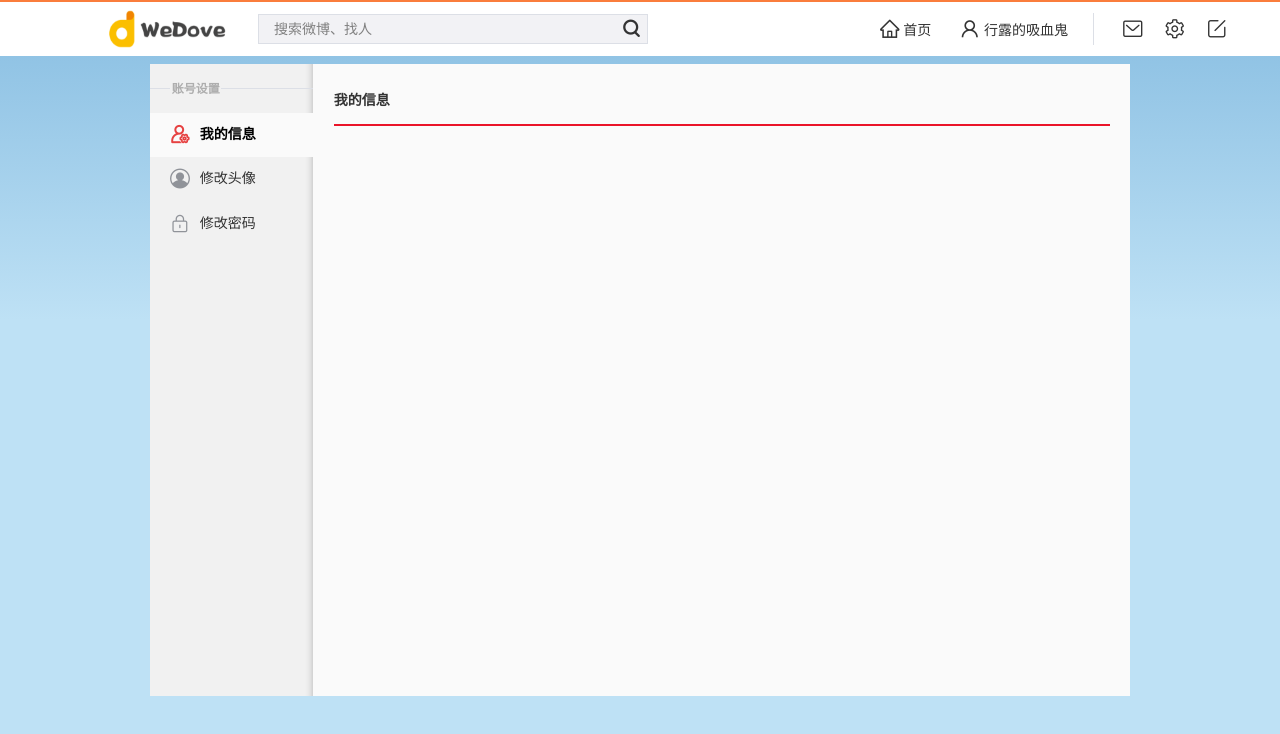
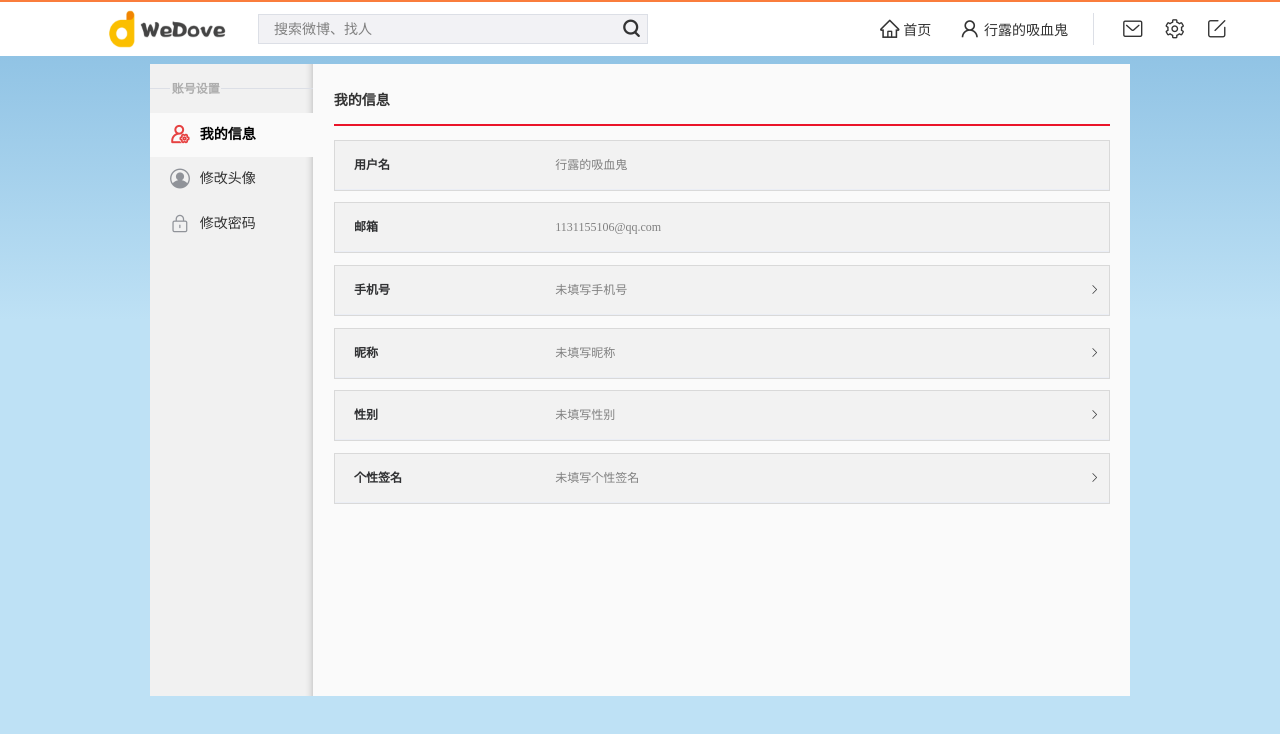
Before and after one commit to lilith0120/wedove, a Vue app: page /setting/message in a window 1280 px wide. Shown: the top 734 px of the page. Built offline with nearby package versions, Linux system fonts and the light colour scheme.

Commit message:
我的信息页面

```diff
--- a/src/components/Header/Header.vue
+++ b/src/components/Header/Header.vue
@@ -308,7 +308,11 @@ export default {
 }
 
 .mark {
-  height: 36px;
+  display: flex;
+  align-items: center;
+  /* border: 1px red solid;
+  box-sizing: border-box; */
+  /* height: 40px; */
 }
 
 .dialog >>> .el-dialog {
--- a/src/components/Setting_self/Change_avatar.vue
+++ b/src/components/Setting_self/Change_avatar.vue
@@ -23,6 +23,7 @@
           :autoCropWidth="option.autoCropWidth"
           :autoCropHeight="option.autoCropHeight"
           :autoCrop="option.autoCrop"
+          :info="option.info"
           @real-time="realTime"
         ></vueCropper>
       </div>
@@ -59,7 +60,8 @@ export default {
         centerBox: true,
         autoCropWidth: 200,
         autoCropHeight: 200,
-        autoCrop: true
+        autoCrop: true,
+        info: false
       }
     };
   },
--- a/src/components/Setting_self/Change_msg.vue
+++ b/src/components/Setting_self/Change_msg.vue
@@ -1,12 +1,180 @@
 <template>
   <div id="change_msg">
     <div id="title">我的信息</div>
+
+    <div id="content">
+      <el-collapse v-model="active" accordion>
+        <el-collapse-item class="dis" disabled>
+          <template slot="title">
+            <div class="c_title">用户名</div>
+            <div class="msg">{{username}}</div>
+          </template>
+        </el-collapse-item>
+        <el-collapse-item class="dis" disabled>
+          <template slot="title">
+            <div class="c_title">邮箱</div>
+            <div class="msg">{{email}}</div>
+          </template>
+        </el-collapse-item>
+        <el-collapse-item class="item" name="3">
+          <template slot="title">
+            <div class="c_title">手机号</div>
+            <div v-if="phone != ''" class="msg">{{phone}}</div>
+            <div v-else class="msg">未填写手机号</div>
+          </template>
+          <div>
+            <el-form label-position="right" label-width="70px">
+              <el-form-item class="f_item" label="手机号: ">
+                <el-input v-model="phone" placeholder="请输入手机号"></el-input>
+              </el-form-item>
+              <el-form-item>
+                <el-button class="btn" @click="save('phone')">保存</el-button>
+              </el-form-item>
+            </el-form>
+          </div>
+        </el-collapse-item>
+        <el-collapse-item class="item" name="4">
+          <template slot="title">
+            <div class="c_title">昵称</div>
+            <div v-if="nickname != ''" class="msg">{{nickname}}</div>
+            <div v-else class="msg">未填写昵称</div>
+          </template>
+          <div>
+            <el-form label-position="right" label-width="70px">
+              <el-form-item class="f_item" label="昵称: ">
+                <el-input v-model="nickname" placeholder="请输入昵称"></el-input>
+              </el-form-item>
+              <el-form-item>
+                <el-button class="btn" @click="save('nickname')">保存</el-button>
+              </el-form-item>
+            </el-form>
+          </div>
+        </el-collapse-item>
+        <el-collapse-item class="item" name="5">
+          <template slot="title">
+            <div class="c_title">性别</div>
+            <div v-if="sex != ''" class="msg">{{sex}}</div>
+            <div v-else class="msg">未填写性别</div>
+          </template>
+          <div>
+            <el-form label-position="right" label-width="70px">
+              <el-form-item label="性别: ">
+                <el-select class="s_input" v-model="sex" placeholder="请选择" clearable>
+                  <el-option
+                    v-for="item in options"
+                    :key="item.value"
+                    :label="item.label"
+                    :value="item.value"
+                  ></el-option>
+                </el-select>
+              </el-form-item>
+              <el-form-item>
+                <el-button class="btn" @click="save('sex')">保存</el-button>
+              </el-form-item>
+            </el-form>
+          </div>
+        </el-collapse-item>
+        <el-collapse-item class="item" name="6">
+          <template slot="title">
+            <div class="c_title">个性签名</div>
+            <div v-if="signature != ''" class="msg">{{signature}}</div>
+            <div v-else class="msg">未填写个性签名</div>
+          </template>
+          <div>
+            <el-form label-position="right" label-width="70px">
+              <el-form-item class="f_item" label="个性签名: ">
+                <el-input v-model="signature" placeholder="请输入个性签名"></el-input>
+              </el-form-item>
+              <el-form-item>
+                <el-button class="btn" @click="save('signature')">保存</el-button>
+              </el-form-item>
+            </el-form>
+          </div>
+        </el-collapse-item>
+      </el-collapse>
+    </div>
   </div>
 </template>
 
 <script>
 export default {
-  name: "Change_msg"
+  name: "Change_msg",
+
+  data() {
+    return {
+      active: "0",
+      username: "行露的吸血鬼",
+      email: "1131155106@qq.com",
+      phone: "",
+      nickname: "",
+      options: [
+        {
+          value: "保密",
+          label: "保密"
+        },
+        {
+          value: "男",
+          label: "男"
+        },
+        {
+          value: "女",
+          label: "女"
+        }
+      ],
+      sex: "",
+      signature: ""
+    };
+  },
+
+  // created() {
+  //   this.$axios({
+  //     method: "",
+  //     url: ""
+  //   }).then(re => {
+  //     if (re.data.errno != 0) {
+  //       this.username = re.data.username;
+  //       this.email = re.data.email;
+  //       this.phone = re.data.phone;
+  //       this.nickname = re.data.nickname;
+  //       this.sex = re.data.sex;
+  //       this.signature = re.data.signature;
+  //     }
+  //   });
+  // },
+
+  methods: {
+    save(type) {
+      let data = {};
+
+      if (type == "phone") {
+        data["phone"] = this.phone;
+      } else if (type == "nickname") {
+        data["nickname"] = this.nickname;
+      } else if (type == "sex") {
+        data["sex"] = this.sex;
+      } else {
+        data["signature"] = this.signature;
+      }
+
+      console.log(data);
+
+      // this.$axios({
+      //   method: "",
+      //   url: "",
+      //   data: data
+      // }).then(re => {
+      //   if (re.data.errno != 0) {
+      //     let msg = re.data.message;
+      //     this.$message.error(msg);
+      //   } else {
+      //     this.$message({
+      //       message: "修改成功！",
+      //       type: "success"
+      //     });
+      //   }
+      // });
+    }
+  }
 };
 </script>
 
@@ -32,4 +200,96 @@ export default {
   width: 95%;
   height: 6%;
 }
+
+#content {
+  /* border: 1px red solid;
+  box-sizing: border-box; */
+  width: 95%;
+  height: 88%;
+}
+
+.el-collapse {
+  border: none;
+}
+
+.el-collapse-item {
+  margin-bottom: 1.5%;
+  border: 1px #d9d9d9 solid;
+  box-sizing: border-box;
+}
+
+.c_title {
+  /* border: 1px red solid;
+  box-sizing: border-box; */
+  width: 20%;
+  margin-left: 2.5%;
+}
+
+.msg {
+  margin-left: 6%;
+  color: #808080;
+  font-weight: initial;
+}
+
+.dis >>> .el-collapse-item__arrow {
+  display: none;
+}
+
+.btn {
+  padding: 1% 2%;
+  font-size: 12px;
+  color: #fff;
+  background-color: #ffa00a;
+  box-shadow: 0px 1px 2px rgba(0, 0, 0, 0.25);
+}
+
+.btn:hover {
+  background-color: #ffb641;
+}
+
+.f_item >>> .el-form-item__label {
+  font-size: 12px;
+}
+
+.el-form {
+  margin-left: 10%;
+  height: 80px;
+}
+
+.el-form-item {
+  margin: 0;
+  margin-bottom: 1%;
+}
+
+.f_item >>> .el-input__inner {
+  width: 40%;
+  height: 30px;
+}
+
+.s_input >>> .el-input__inner:focus,
+.f_item >>> .el-input__inner:focus {
+  border-color: #ffb641;
+}
 </style>
+
+<style>
+.el-collapse-item__header {
+  background-color: #f2f2f2;
+  font-size: 12px;
+  font-weight: bold;
+}
+
+.el-collapse-item__header.is-active {
+  border: none;
+  background-color: #fff;
+}
+
+.el-collapse-item__header.is-active .msg {
+  display: none;
+}
+
+.el-collapse-item.is-disabled .el-collapse-item__header {
+  cursor: default;
+  color: #303133;
+}
+</style>
```
